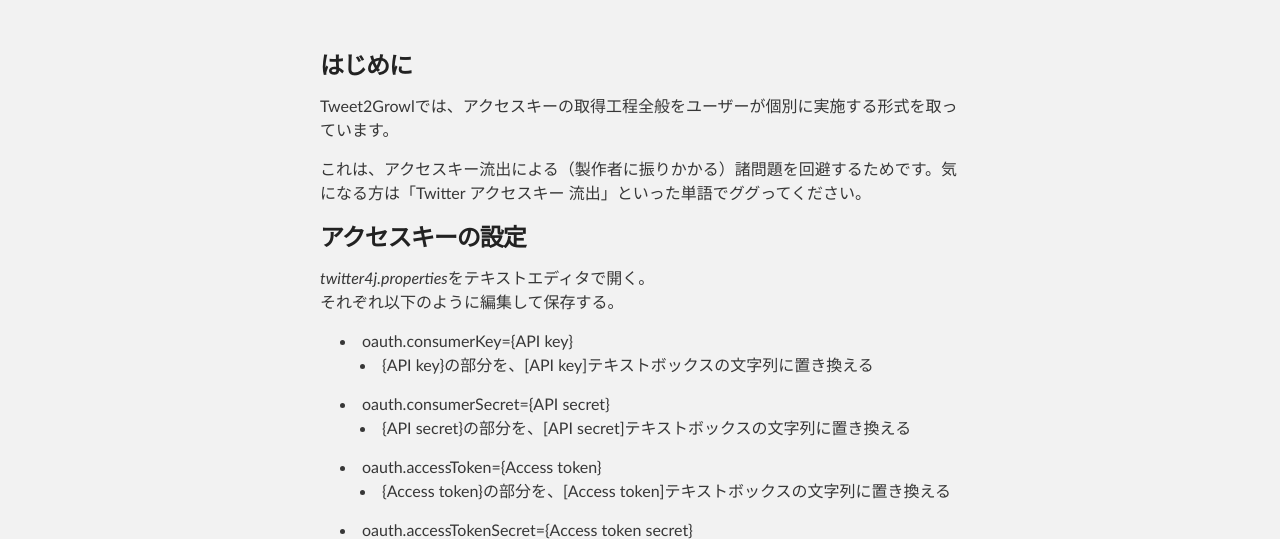
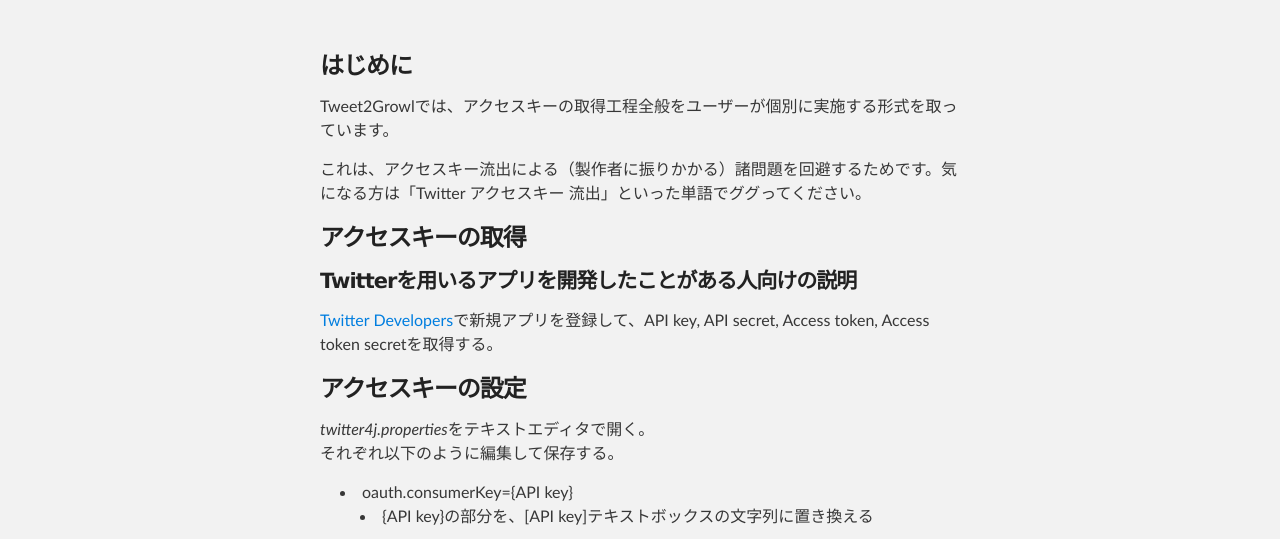
Before and after one commit to hako-fuusen/Tweet2Growl, a plain HTML site: page accesskey.html in a window 1280 px wide. Shown: the part 212-751 px from the top of the page. Drawn offline with Linux system fonts and the light colour scheme.

Commit message:
#2 開発者向けのアクセスキー取得手順を追加

```diff
--- a/accesskey.html
+++ b/accesskey.html
@@ -30,6 +30,15 @@
       <p>Tweet2Growlでは、アクセスキーの取得工程全般をユーザーが個別に実施する形式を取っています。</p>
 
       <p>これは、アクセスキー流出による（製作者に振りかかる）諸問題を回避するためです。気になる方は「Twitter アクセスキー 流出」といった単語でググってください。</p>
+
+      <h3>アクセスキーの取得</h3>
+
+      <h4>Twitterを用いるアプリを開発したことがある人向けの説明</h4>
+
+      <p>
+        <a href="https://dev.twitter.com/">Twitter Developers</a>で新規アプリを登録して、API key, API secret, Access token, Access
+        token secretを取得する。
+      </p>
 
       <h3>アクセスキーの設定</h3>
 
```
